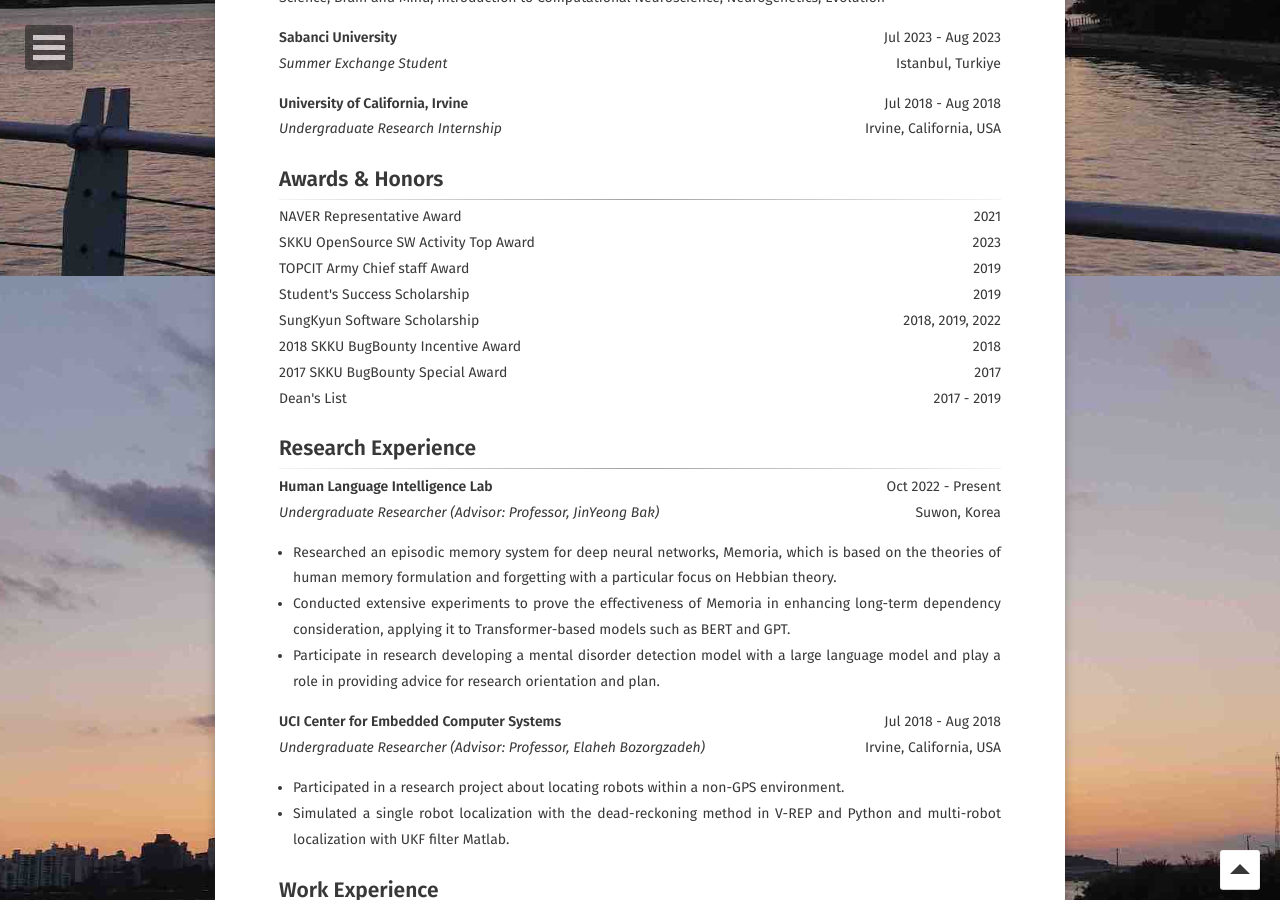
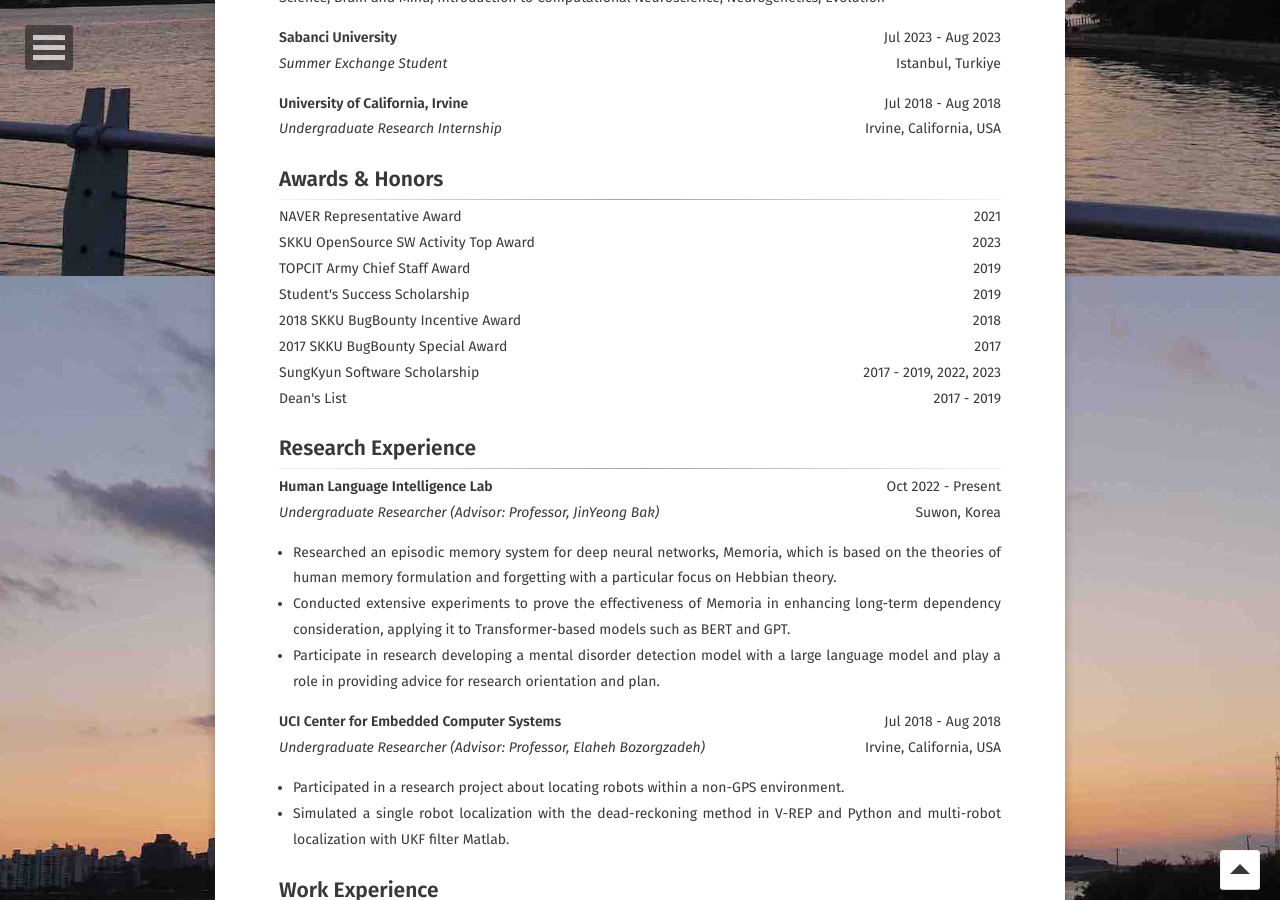
Before and after one commit to psj8252/psj8252.github.io, a Jekyll site: the page built from about/index.md, in a window 1280 px wide and 900 px high, scrolled down 624 px. Built offline with Jekyll 4.4.1, drawn with Linux system fonts in a browser that asks for light colours.

Commit message:
fix: Add a schoalarship Info

```diff
--- a/about/index.md
+++ b/about/index.md
@@ -78,7 +78,7 @@ Introduction to Computational Neuroscience, Neurogenetics, Evolution
         2023
     </span>
     <br/>
-    TOPCIT Army Chief staff Award
+    TOPCIT Army Chief Staff Award
     <span style="float:right;">
         2019
     </span>
@@ -86,11 +86,6 @@ Introduction to Computational Neuroscience, Neurogenetics, Evolution
     Student's Success Scholarship
     <span style="float:right;">
         2019
-    </span>
-    <br/>
-    SungKyun Software Scholarship
-    <span style="float:right;">
-        2018, 2019, 2022
     </span>
     <br/>
     2018 SKKU BugBounty Incentive Award
@@ -101,6 +96,11 @@ Introduction to Computational Neuroscience, Neurogenetics, Evolution
     2017 SKKU BugBounty Special Award
     <span style="float:right;">
         2017
+    </span>
+    <br/>
+    SungKyun Software Scholarship
+    <span style="float:right;">
+        2017 - 2019, 2022, 2023
     </span>
     <br/>
     Dean's List
```
